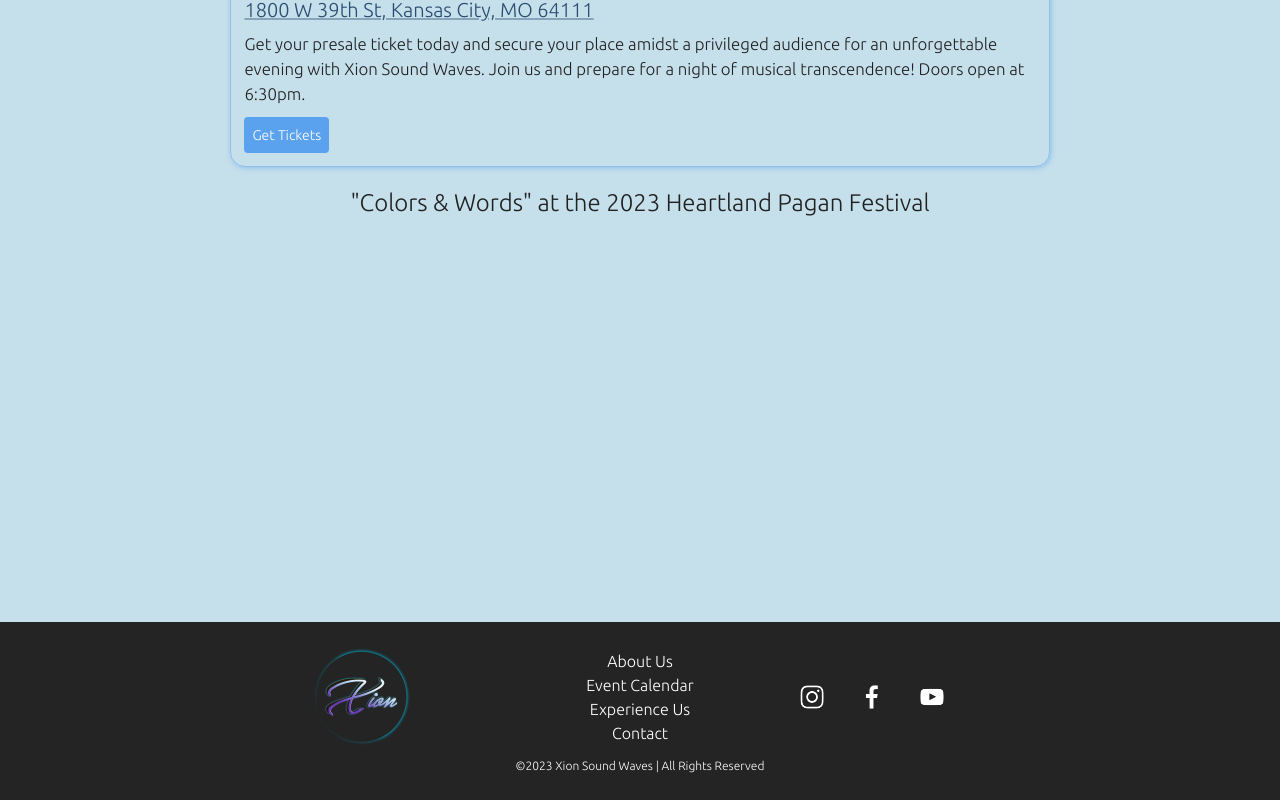
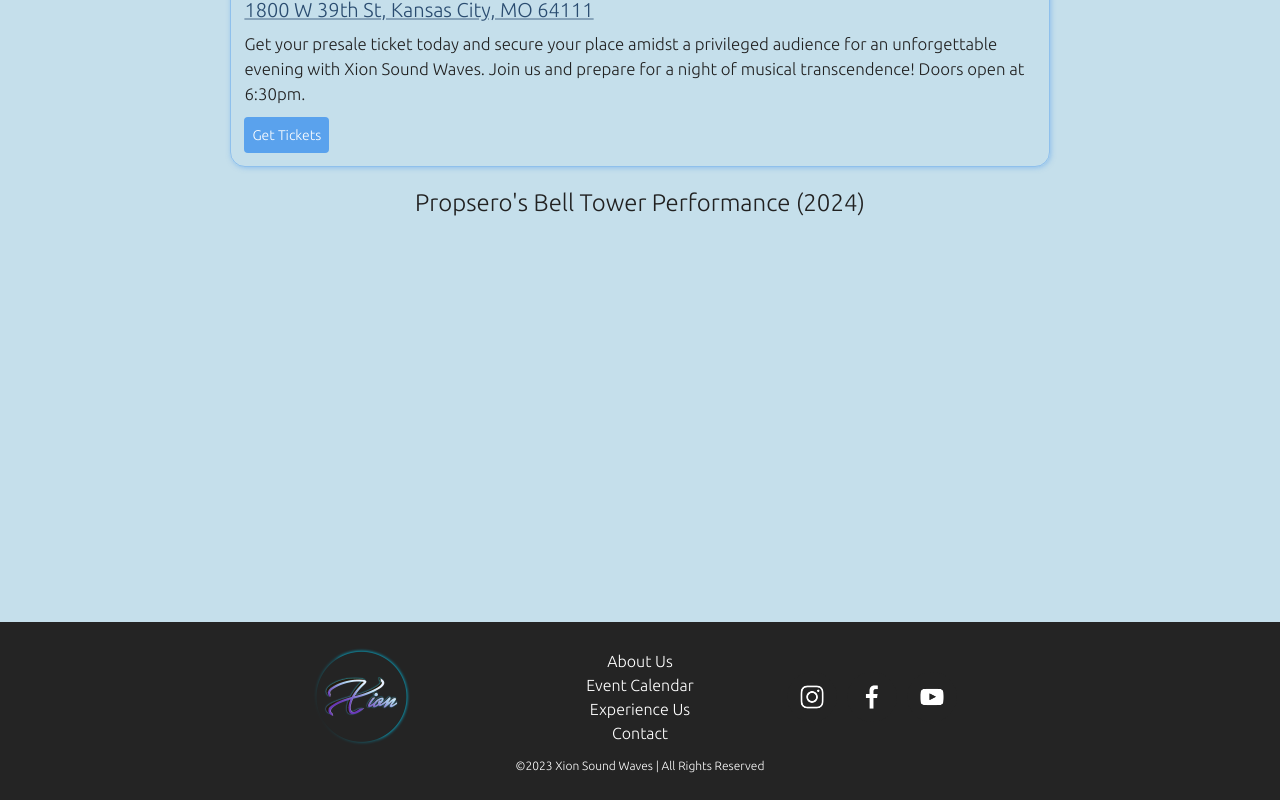
Before and after one commit to huntzinger92/xion-website, a React (Vite) app: page / in a window 1280 px wide. Shown: the part 907-1707 px from the top of the page. Built offline with nearby package versions, Linux system fonts and the light colour scheme; a web font is replaced by a local one.

Commit message:
fixed homepage video title

```diff
--- a/src/components/Home/Home.tsx
+++ b/src/components/Home/Home.tsx
@@ -22,7 +22,7 @@ export const Home = () => {
             <PromotedEvent />
             <Box sx={styles.reactPlayerContainer}>
               <Typography variant="h5">
-                "Colors & Words" at the 2023 Heartland Pagan Festival
+                Propsero's Bell Tower Performance (2024)
               </Typography>
               <ReactPlayer
                 style={{
```
